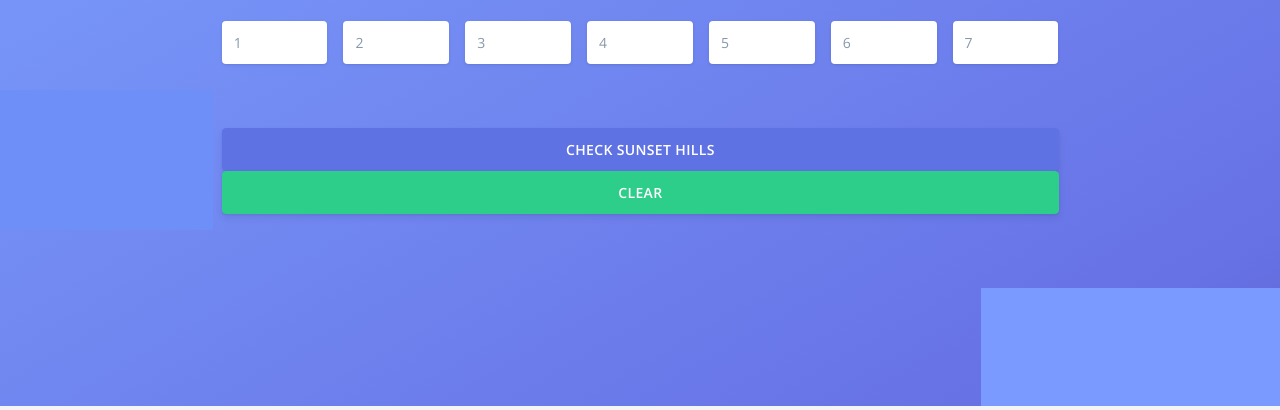
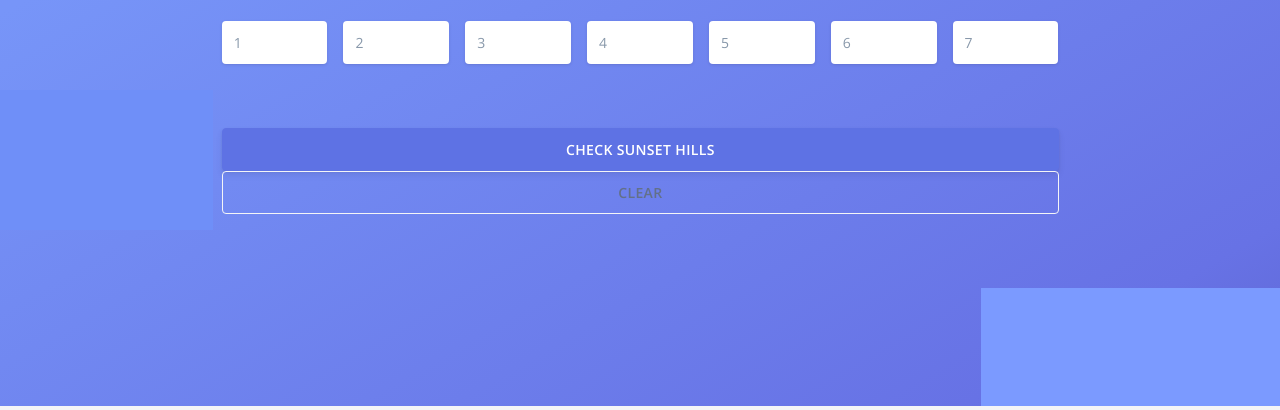
Before and after one commit to stevemuir6/Sunset-Hills, a plain HTML site: page solve.html in a window 1280 px wide. Shown: the part 246-656 px from the top of the page. Drawn offline with nearby package versions, Linux system fonts and the light colour scheme; some packages are replaced by stand-ins of ours.

Commit message:
touch ups

```diff
--- a/solve.html
+++ b/solve.html
@@ -120,7 +120,7 @@ Coded by www.creative-tim.com
                  <div class="row">
                     <div class="col">
                         <button class="btn btn-primary text-white mt-3" style="min-width: 100%;" id="btnSH" data-toggle="modal" data-target="#exampleModal">Check Sunset Hills</button>
-                        <button class="btn btn-success" style="min-width: 100%;" id="btnClear">Clear</button>
+                        <button class="btn btn-outline-secondary" style="min-width: 100%;" id="btnClear">Clear</button>
                     </div>
                 </div>
                 <br>
```
Also changed, not shown: index.html (+1 -1 lines), 1 other file.
